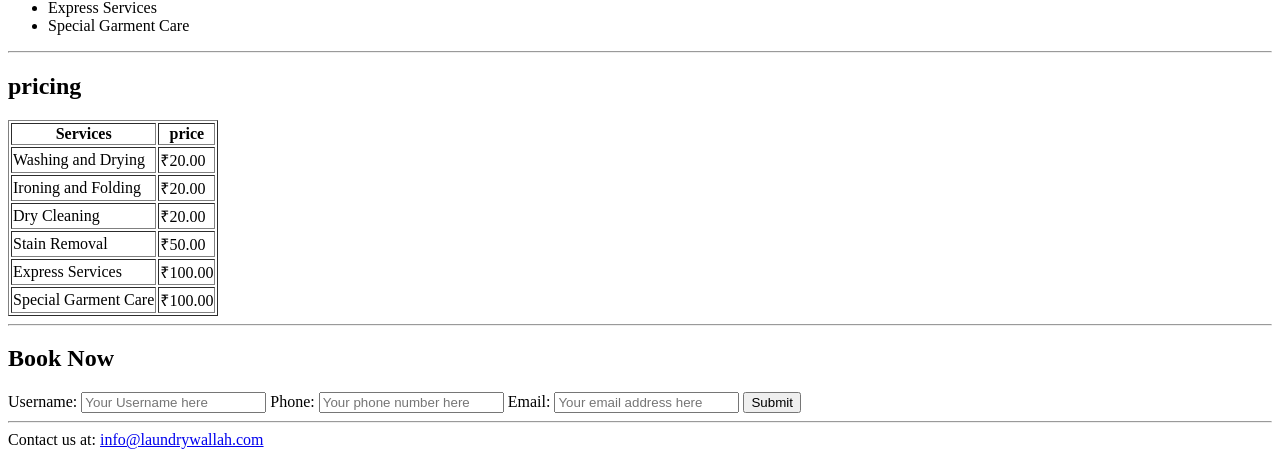
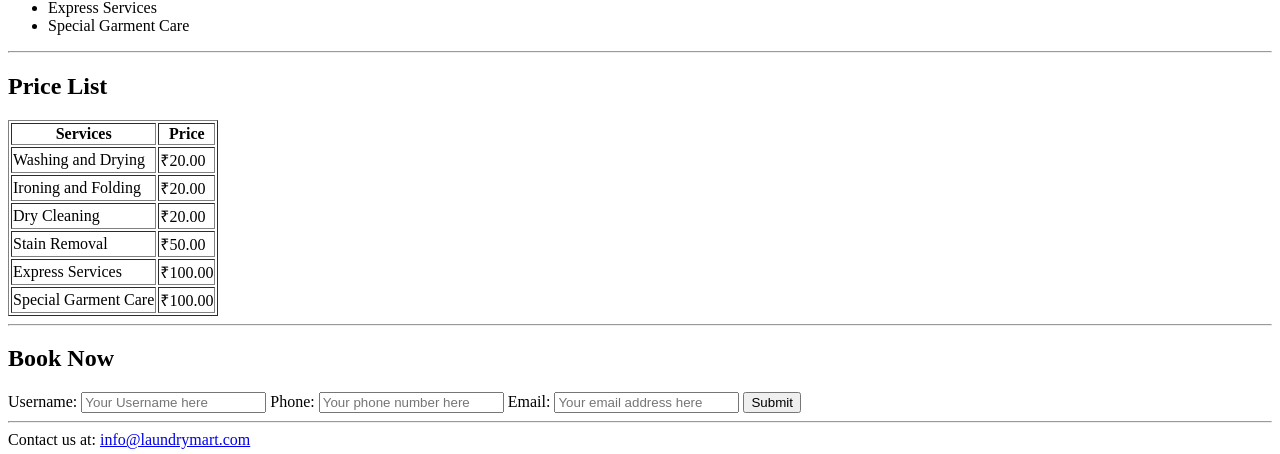
Before and after one commit to sahil280604/Mytasks, a plain HTML site: page index.html in a window 1280 px wide. Shown: the part 475-929 px from the top of the page. Drawn offline with Linux system fonts and the light colour scheme.

Commit message:
updated email

```diff
--- a/index.html
+++ b/index.html
@@ -45,11 +45,11 @@
             <hr>
         </section>
         <section>
-            <h2>pricing</h2>
+            <h2>Price List</h2>
             <table border="">
                 <tr>
                     <th>Services</th>
-                    <th>price</th>
+                    <th>Price</th>
                 </tr>
                 <tr>
                     <td>Washing and Drying</td>
@@ -96,7 +96,7 @@
             <hr>
         </section>
         <footer>
-            Contact us at: <a target="_blank" href="mailto:info@laundrywallah.com">info@laundrywallah.com</a>
+            Contact us at: <a target="_blank" href="mailto:info@laundrymart.com">info@laundrymart.com</a>
         </footer>
     </main>
 </body>
```
